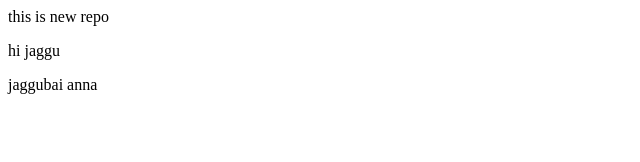
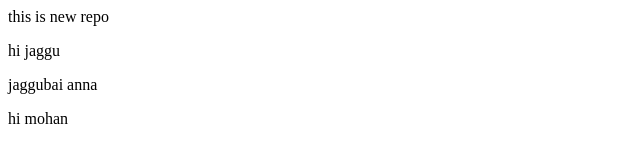
Before and after one commit to jaggu-max/Localrepo, a plain HTML site: page index.html in a window 1280 px wide. Shown: the full height of the page, 0-640 px from the left. Drawn offline with Linux system fonts and the light colour scheme.

Commit message:
new feature1

```diff
--- a/index.html
+++ b/index.html
@@ -1,3 +1,4 @@
 <p>this is new repo</p>
 <p>hi jaggu</p>
 <p>jaggubai anna</p>
+<p>hi mohan</p>
```
